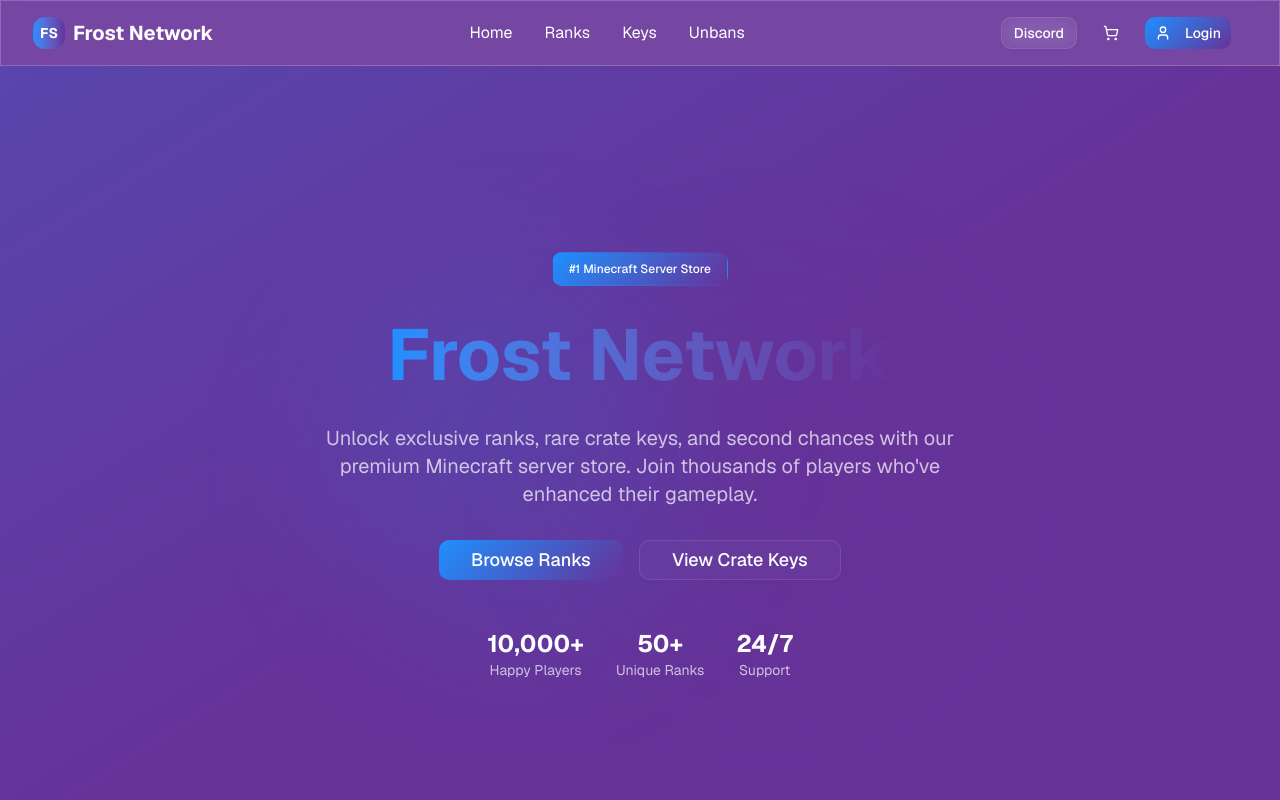
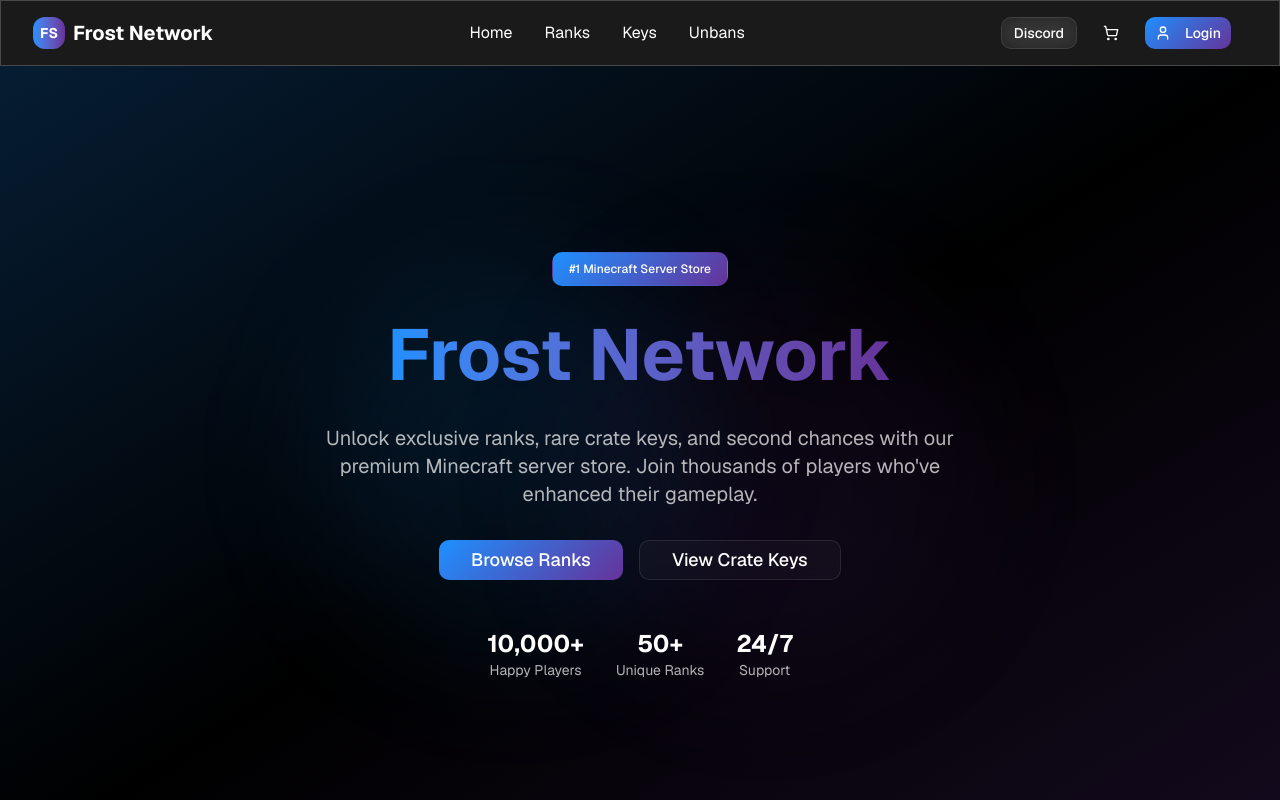
Before and after one commit to kingtr4vs/Webstore-V2, a Next.js app: page / in a window 1280 px wide. Shown: the top 800 px of the page. Built offline with nearby package versions, Linux system fonts and the light colour scheme.

Commit message:
Change dark mode background color to black

```diff
--- a/app/globals.css
+++ b/app/globals.css
@@ -42,7 +42,7 @@
 
 .dark {
   /* Dark mode tokens remain the same since we're using dark theme by default */
-  --background: #663399;
+  --background: #000000;
   --foreground: #1e90ff;
   --card: rgba(255, 255, 255, 0.1);
   --card-foreground: #1e90ff;
```
